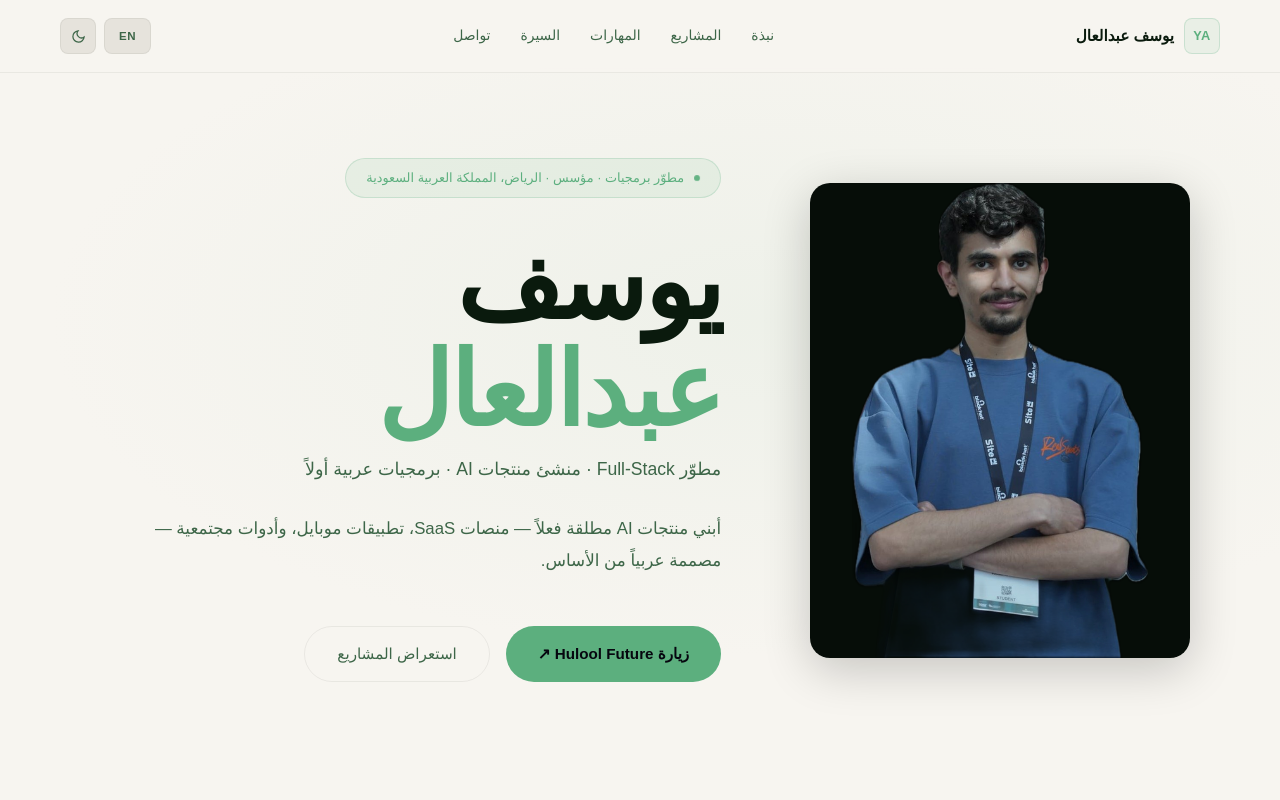
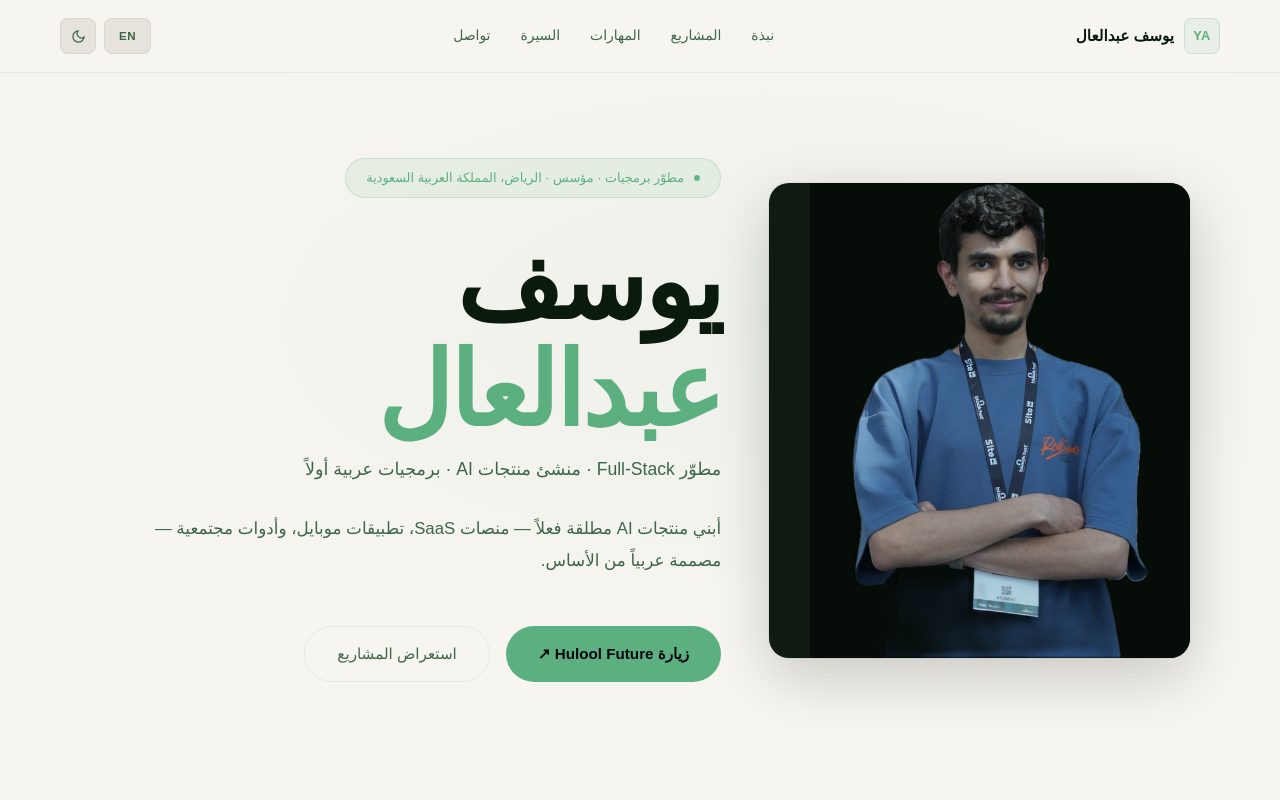
Before and after one commit to jdf55/yousef-abdulaal, a plain HTML site: page index.html in a window 1280 px wide. Both pictures are taken after a click on the button "Toggle theme". Shown: the top 800 px of the page. Drawn offline with Linux system fonts and the light colour scheme.

Commit message:
Light mode hero photo: dark editorial frame instead of raw photo on light bg
Container gets #111A12 bg + overflow:hidden so dark bg shows around cutout edges.
Subtle green ring and shadow complete the framed look.

Co-Authored-By: Claude Sonnet 4.6 <noreply@anthropic.com>

```diff
--- a/index.html
+++ b/index.html
@@ -83,7 +83,8 @@
 [data-theme="light"] .project-card:hover{box-shadow:0 4px 20px rgba(0,0,0,0.10),0 0 0 1px rgba(92,175,126,0.2)!important;border-color:rgba(92,175,126,0.25)!important;}
 [data-theme="light"] .small-card{background:#FFFFFF!important;border:1px solid rgba(10,26,13,0.10)!important;box-shadow:0 1px 4px rgba(0,0,0,0.06)!important;}
 [data-theme="light"] .small-card:hover{box-shadow:0 4px 16px rgba(0,0,0,0.09),0 0 0 1px rgba(92,175,126,0.18)!important;border-color:rgba(92,175,126,0.22)!important;}
-[data-theme="light"] .hero-photo img{box-shadow:0 12px 48px rgba(0,0,0,0.20);}
+[data-theme="light"] .hero-photo{background:#111A12;border-radius:20px;overflow:hidden;box-shadow:0 20px 60px rgba(0,0,0,0.18),0 0 0 1px rgba(92,175,126,0.12);}
+[data-theme="light"] .hero-photo img{display:block;border-radius:0;}
 [data-theme="light"] .card-badge{background:rgba(10,26,13,0.06);color:#2A5A35;border-color:rgba(10,26,13,0.12);}
 [data-theme="light"] .badge-live{background:rgba(92,175,126,0.12);color:#1A6B3A;border-color:rgba(92,175,126,0.25);}
 [data-theme="light"] .skill-row{border-color:rgba(10,26,13,0.1);}
```
